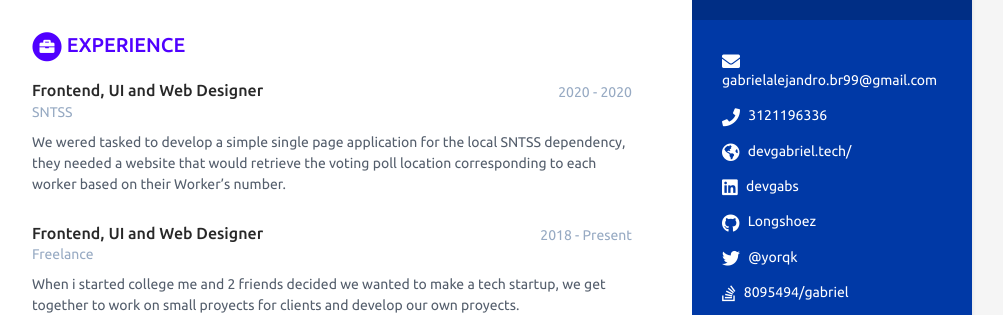
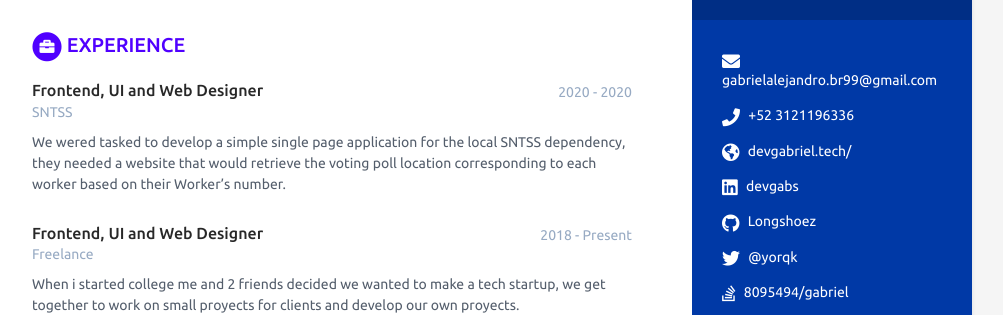
Before and after one commit to BC-MAY-21-RN/scorecard-Longshoez, a Jekyll site: the page built from index.html, in a window 1280 px wide. Shown: the part 471-786 px from the top of the page, without its empty margins (168-1171 px from the left). Built offline with Jekyll 4.4.1, drawn with Linux system fonts in a browser that asks for light colours.

Commit message:
phone typo update

```diff
--- a/_data/data.yml
+++ b/_data/data.yml
@@ -13,7 +13,7 @@ sidebar:
 
   # Actualiza tus datos de contacto
   email: gabrielalejandro.br99@gmail.com
-  phone: 3121196336
+  phone: +52 3121196336
   website: devgabriel.tech/
   linkedin: devgabs
   github: Longshoez
```
